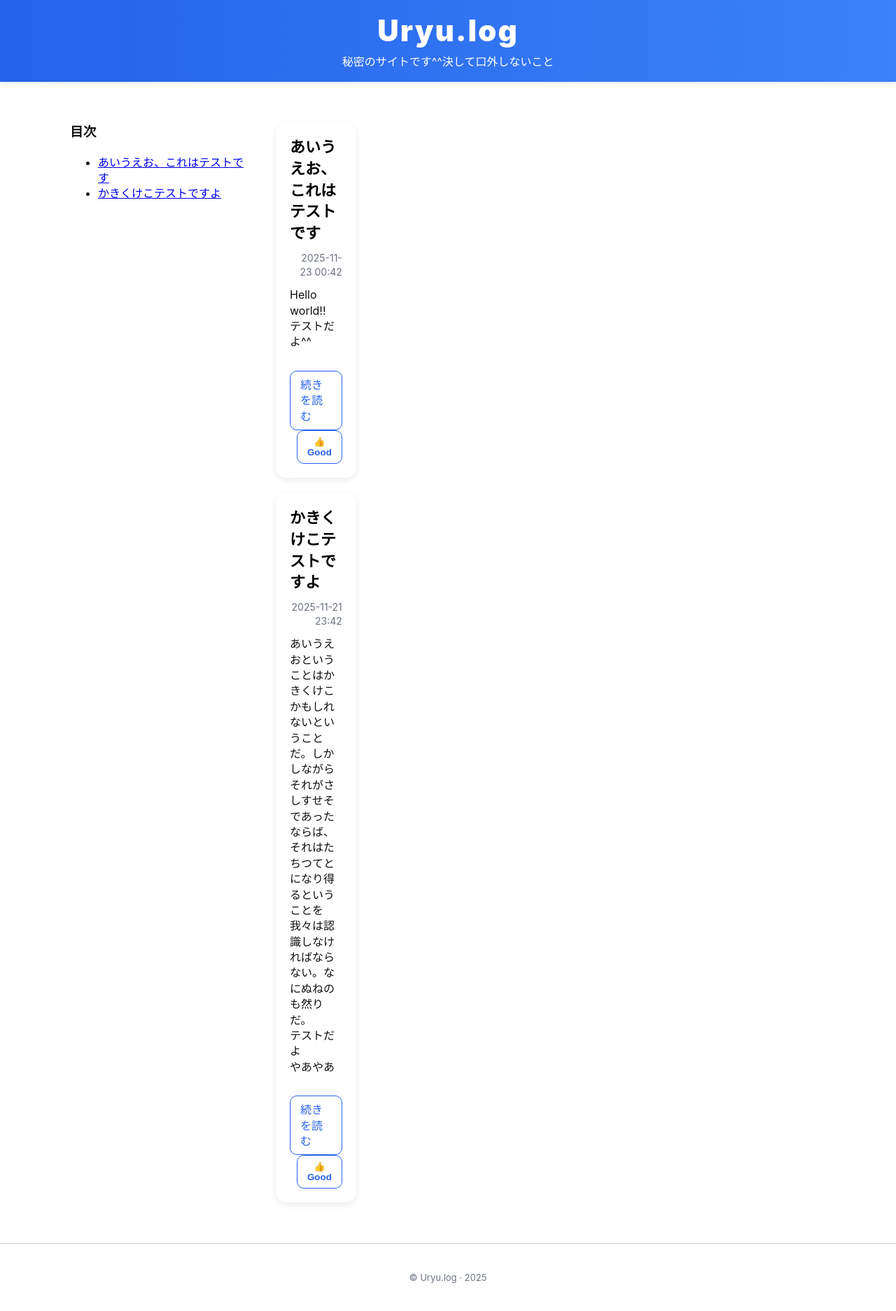
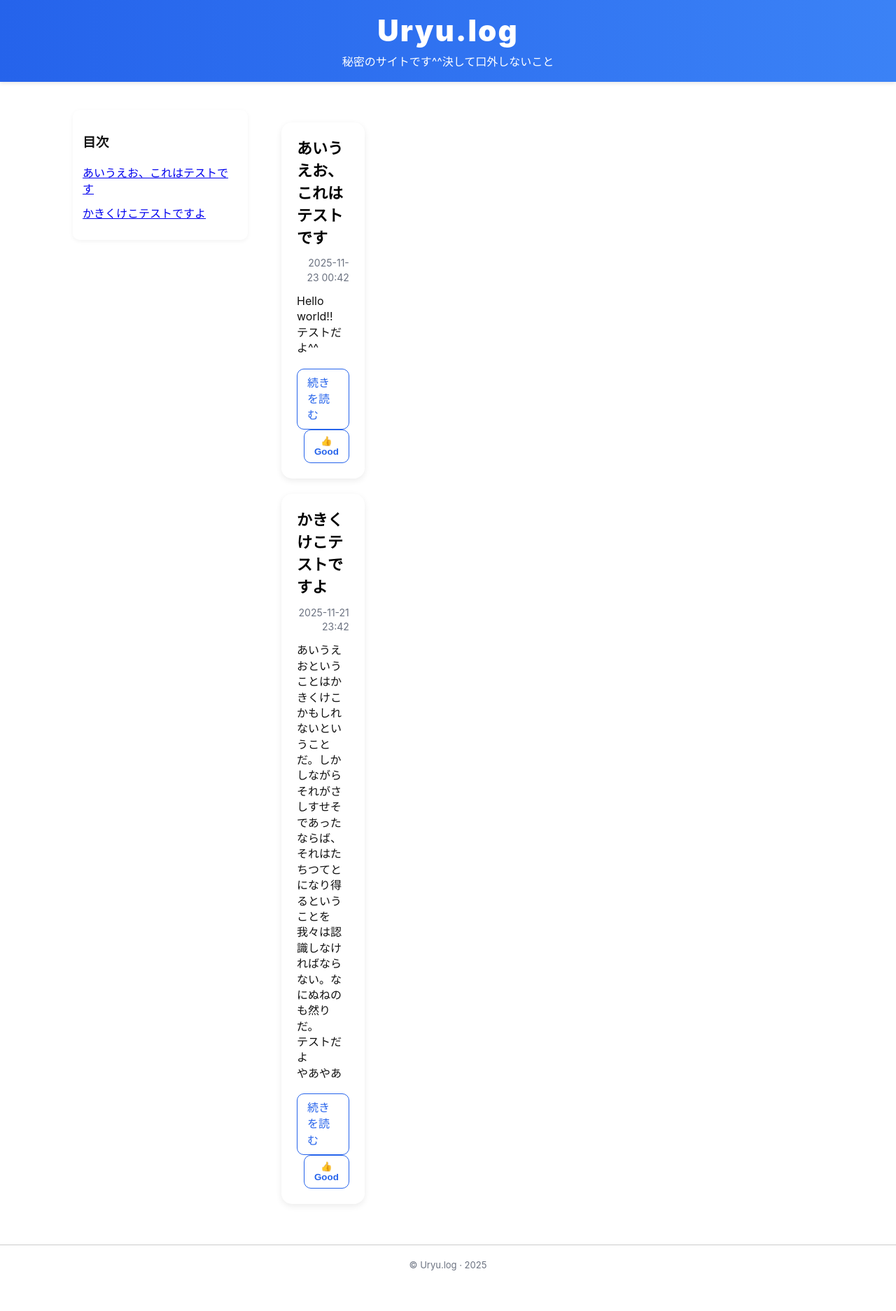
Before and after one commit to uyu77777/uyu77777.github.io, a Jekyll site: the page built from index.html, in a window 1280 px wide. Shown: the whole page at 70% size. Built offline with Jekyll 4.4.1, drawn with Linux system fonts in a browser that asks for light colours; the list of posts is cut into pages by our own code; after the commit the page ends 1836 px from its top, so only the background shows below that.

Commit message:
hayakusitai

```diff
--- a/assets/css/style.css
+++ b/assets/css/style.css
@@ -15,7 +15,7 @@ body {
     background: #fff;
 }
 
-/* Header */
+/* ================= Header ================= */
 .header {
     background: linear-gradient(90deg, #2563eb, #3b82f6);
     color: white;
@@ -26,13 +26,71 @@ body {
     padding: 18px 0;
 }
 
-.container {
-    max-width: var(--max-width);
+.brand {
+    display: flex;
+    flex-direction: column;
+    align-items: center;
+    text-align: center;
+}
+
+/* ロゴ強調 */
+.main-logo {
+    font-size: 42px;
+    font-weight: 900;
+    text-align: center;
+    width: 100%;
+    letter-spacing: 0.05em;
+    margin-bottom: 6px;
+}
+
+/* ================= Layout ================= */
+.layout {
+    display: grid;
+    grid-template-columns: 250px 1fr;
+    gap: 24px;
+    max-width: 1200px;
     margin: 0 auto;
     padding: 20px;
 }
 
-/* Posts list */
+/* ================= Sidebar ================= */
+.sidebar {
+    position: sticky;
+    top: 120px;
+    align-self: start;
+    background: white;
+    padding: 14px;
+    border-radius: 10px;
+    box-shadow: 0 2px 6px rgba(0, 0, 0, 0.05);
+}
+
+.sidebar ul {
+    list-style: none;
+    padding: 0;
+    margin: 0;
+}
+
+.sidebar li {
+    margin-bottom: 12px;
+}
+
+/* ================= Main content ================= */
+.main-content {
+    padding: 0 24px;
+    max-width: 850px;
+    margin: 0 auto;
+    line-height: 1.45;
+    /* 行間を読みやすい幅に縮める */
+}
+
+/* 記事本文（個別ページ用） */
+.post-content {
+    white-space: pre-line;
+    line-height: 1.45;
+    margin-bottom: 20px;
+}
+
+/* ================= Post list ================= */
 .posts {
     display: flex;
     flex-direction: column;
@@ -42,7 +100,7 @@ body {
 
 .post-card {
     background: #fff;
-    padding: 20px;
+    padding: 22px;
     border-radius: 15px;
     box-shadow: 0 3px 10px rgba(0, 0, 0, 0.08);
 }
@@ -65,18 +123,16 @@ body {
     margin-bottom: 12px;
 }
 
+/* トップページ表示文章（excerpt）の改行反映 */
 .post-excerpt {
     white-space: pre-line;
-    /* 改行を反映 */
-    line-height: 1.7;
-    /* 行間少し広め */
-    margin-bottom: 20px;
+    line-height: 1.4;
+    margin-bottom: 18px;
 }
 
-
+/* ================= Buttons ================= */
 .read-more {
     display: inline-block;
-    margin-top: 10px;
     padding: 8px 14px;
     border: 1px solid var(--accent);
     border-radius: 10px;
@@ -95,7 +151,22 @@ body {
     font-weight: 600;
 }
 
-/* Footer */
+/* ================= Pagination ================= */
+.pagination {
+    display: flex;
+    justify-content: center;
+    gap: 6px;
+    margin-top: 25px;
+}
+
+.pagination a,
+.pagination span {
+    padding: 6px 12px;
+    border-radius: 6px;
+    background: #eee;
+}
+
+/* ================= Footer ================= */
 footer {
     border-top: 1px solid #ccc;
     padding: 20px 0;
@@ -104,84 +175,20 @@ footer {
     text-align: center;
 }
 
-.main-logo {
-    font-size: 42px;
-    /* 大きく */
-    font-weight: 900;
-    /* 太く */
-    text-align: center;
-    /* 中央寄せ */
-    width: 100%;
-    letter-spacing: 0.05em;
-    margin-bottom: 6px;
-}
+/* ================= Responsive ================= */
+@media (max-width: 900px) {
+    .layout {
+        display: block;
+    }
 
-.main-content {
-    padding: 0 24px;
-    /* 左右に24pxの余白 */
-    max-width: 800px;
-    /* 幅制限 */
-    margin: 0 auto;
-    /* 中央寄せ */
-}
+    .sidebar {
+        position: relative;
+        top: 0;
+        margin-bottom: 20px;
+        width: 100%;
+    }
 
-
-.brand {
-    display: flex;
-    flex-direction: column;
-    /* 縦並び */
-    align-items: center;
-    /* 中央寄せ */
-    text-align: center;
-}
-
-.post-content {
-    white-space: pre-line;
-    /* 改行反映 */
-    line-height: 1.8;
-    /* 行間 */
-    margin-bottom: 20px;
-}
-
-@media (min-width: 1024px) {
     .main-content {
-        max-width: 900px;
-        /* 読みやすい幅 */
-        margin: 0 auto;
-        /* 中央寄せ */
-        padding: 0 32px;
+        padding: 0 18px;
     }
 }
-
-.layout {
-    display: grid;
-    grid-template-columns: 250px 1fr;
-    /* 左250px / 右残り */
-    gap: 24px;
-    max-width: 1200px;
-    margin: 0 auto;
-    padding: 20px;
-}
-
-.sidebar {
-    position: sticky;
-    top: 120px;
-    align-self: start;
-}
-
-/* 移動先記事本文 */
-.main-content {
-    max-width: 800px;
-    margin: 0 auto;
-    padding: 0 20px;
-    /* 左右に余白 */
-    line-height: 1.4;
-    /* 行間を半分に縮小 */
-}
-
-/* トップページプレビュー改行対応 */
-.post-excerpt {
-    white-space: pre-line;
-    line-height: 1.4;
-    /* 行間調整 */
-}
```
